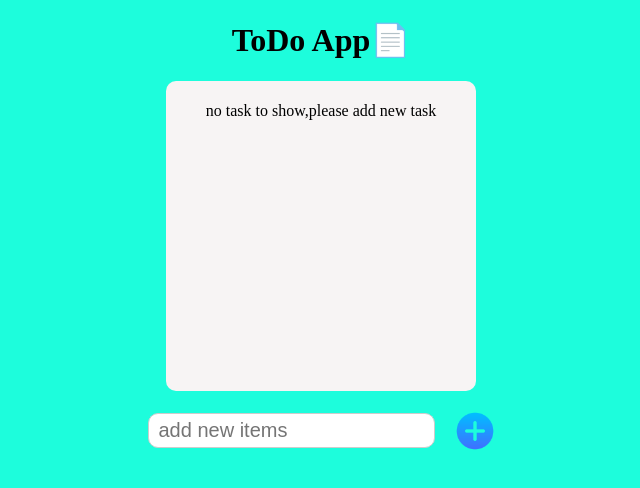
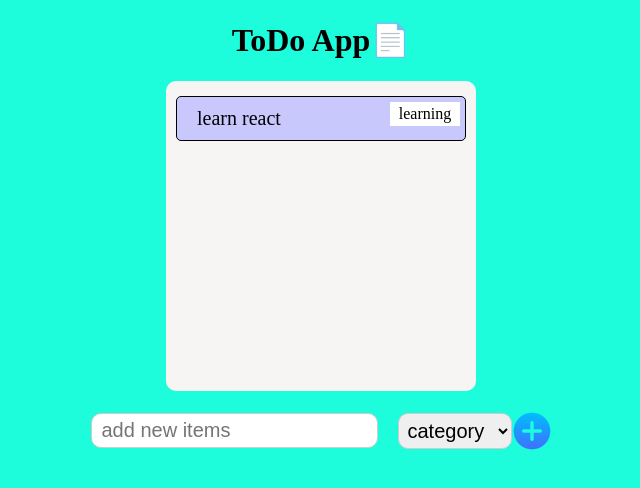
Before and after one commit to bushra3112004/todo-app, a React (Create React App) app: page / in a window 1280 px wide. Shown: the top 488 px of the page, without its empty margins (319-959 px from the left). Built offline with nearby package versions, Linux system fonts and the light colour scheme.

Commit message:
add new code

```diff
--- a/src/components/ToDoCard/ToDoCard.css
+++ b/src/components/ToDoCard/ToDoCard.css
@@ -1,6 +1,19 @@
 .todo-card{
     border: 1px solid #000;
-    padding: 5px 20px;
+    padding: 10px 20px;
     margin: 10px 5px;
-    border-radius: 10px;
+    border-radius: 5px;
+    background-color: rgb(200, 200, 253);
+    position: relative;
+    font-size: 20px;
 }
+.category{
+    position: absolute;
+    top: 5px;
+    right: 5px;
+    background-color: white;
+    font-size: 16px;
+    padding: 3px 5px;
+    width: 60px;
+    text-align: center;
+}
--- a/src/components/ToDoCard/ToDoCard.js
+++ b/src/components/ToDoCard/ToDoCard.js
@@ -1,10 +1,15 @@
 import React  from "react"
 import "./ToDoCard.css"
 
-function ToDoCard({todoItem}){
+function ToDoCard({task,category}){
     return(
         <div className="todo-card">
-            {todoItem}
+            {task}
+        <span className="category">
+            {category}
+        </span>
+
+
         </div>
     )
 }
--- a/src/views/Home/Home.css
+++ b/src/views/Home/Home.css
@@ -18,6 +18,12 @@
     border: 1px solid #ccc;
     margin-right: 20px;
 }
+.category-select{
+    padding: 5px;
+    border-radius: 10px;
+    font-size: 20px;
+    border: 1px solid #ccc;
+}
 .add-icon{
     height: 40px;
     cursor: pointer;
--- a/src/views/Home/Home.js
+++ b/src/views/Home/Home.js
@@ -5,14 +5,19 @@ import { useState } from "react"
 import toast,{Toaster} from "react-hot-toast"
 
 function Home(){
-     const [todoList,setToDoList]=useState([])
-
+     const [todoList,setToDoList]=useState([
+      {task:"learn react",category:"learning"}
+     ])
      const [newTask,setNewTask]=useState("")
+     const [category,setCategory]=useState("")
 
    return( <div>
        <h1 className="app-title">ToDo App📄</h1>
        <div className="todo-list-container">
-        {todoList.map((todoItem,i)=><ToDoCard key={i} todoItem={todoItem}/> ) }
+        {todoList.map((todoItem,i)=>{
+          const{task,category}=todoItem
+        return <ToDoCard key={i} task={task} category={category}/>
+         })}
         {
           todoList.length === 0 ?
         <p style={{textAlign:"center"}}>
@@ -28,6 +33,21 @@ function Home(){
            value={newTask}
            onChange={(e)=>setNewTask(e.target.value)}
            />
+
+          <select className="category-select"
+          value={category}
+          onChange={(e)=>setCategory(e.target.value)}
+          >
+         <option value="">category</option>
+         <option value="learning"> learning</option>
+         <option value="work">work</option>
+         <option value="personal">personal</option>
+         <option value="shopping">shopping</option>
+         <option value="health">health</option>
+         <option value="fitness">fitness</option>
+         <option value="other">other</option>
+          </select>
+
        <img src={addbtn}
        alt="add"
         className="add-icon"
@@ -35,6 +55,11 @@ function Home(){
           setToDoList([...todoList,newTask])
           setNewTask("")
           toast.success('task added succesfully')
+
+          setToDoList([...todoList,{task:newTask,category:category}])
+          setNewTask("")
+          setCategory("")
+          toast.success('Task added successfully')
         }}
         />
        </div>
```
